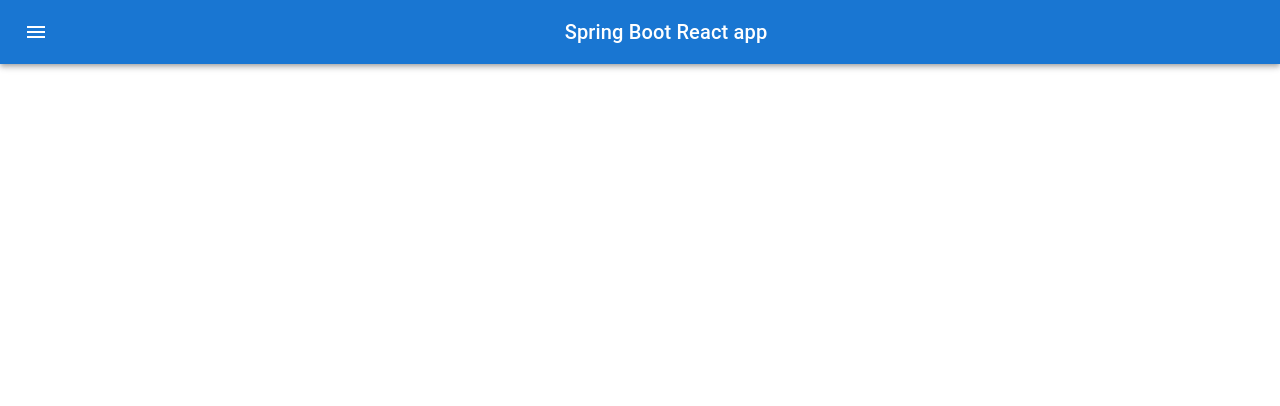
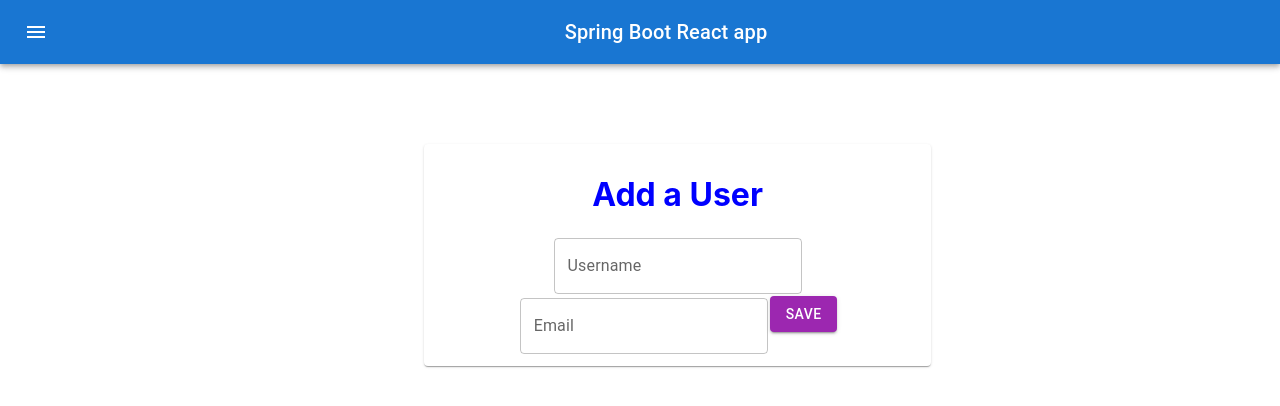
Before and after one commit to Nick-Adams-81/newJavaReactAppFrontend, a React (Create React App) app: page / in a window 1280 px wide. Shown: the top 406 px of the page. Built offline with nearby package versions, Linux system fonts and the light colour scheme.

Commit message:
added form to submit user to db

```diff
--- a/src/App.js
+++ b/src/App.js
@@ -1,10 +1,12 @@
 import Appbar from "./Components/Appbar";
+import User from "./Components/User";
 import './App.css';
 
 function App() {
   return (
     <div className="App">
       <Appbar />
+      <User />
     </div>
   );
 }
--- /dev/null
+++ b/src/Components/User.js
@@ -0,0 +1,68 @@
+import * as React from 'react';
+import Box from '@mui/material/Box';
+import TextField from '@mui/material/TextField';
+import Container from '@mui/material/Container';
+import Paper from '@mui/material/Paper';
+import Button from '@mui/material/Button';
+
+
+const User = () => {
+
+
+    const[username, setName] = React.useState("");
+    const[email, setEmail] = React.useState("");
+
+    const handleClick = () => {
+        const user = {username, email};
+        console.log(user);
+        fetch("http://localhost:8080/users/save",{
+        method:"POST",
+        headers:{"Content-type": "application/json"},
+        body: JSON.stringify(user)
+
+        })
+        .then(() => {
+            console.log("new user added")
+        })
+    }
+
+    return (
+        <Box
+            component="form"
+            sx={{
+                '& > :not(style)': { m: 10, width: '55ch', marginLeft: 50 },
+            }}
+            noValidate
+            autoComplete="off"
+        >
+            <Container>
+                <Paper elevation={1} style={{padding: 10}}>
+                    <h1 style={{color: "blue"}}>Add a User</h1>
+                    <form>
+                        <TextField
+                        id="outlined-basic"
+                        label="Username"
+                        variant="outlined"
+                        style={{margin: 2}}
+                        value={username}
+                        onChange={(e) => setName(e.target.value)}
+                        />
+                        <TextField
+                        id="outlined-basic"
+                        label="Email"
+                        variant="outlined"
+                        style={{margin: 2}}
+                        value={email}
+                        onChange={(e) => setEmail(e.target.value)}
+                        />
+                        <Button variant="contained" color="secondary" onClick={() => handleClick()}>Save</Button>
+                    </form>
+                </Paper>
+
+            </Container>
+
+
+        </Box>
+    );
+}
+export default User;
```
